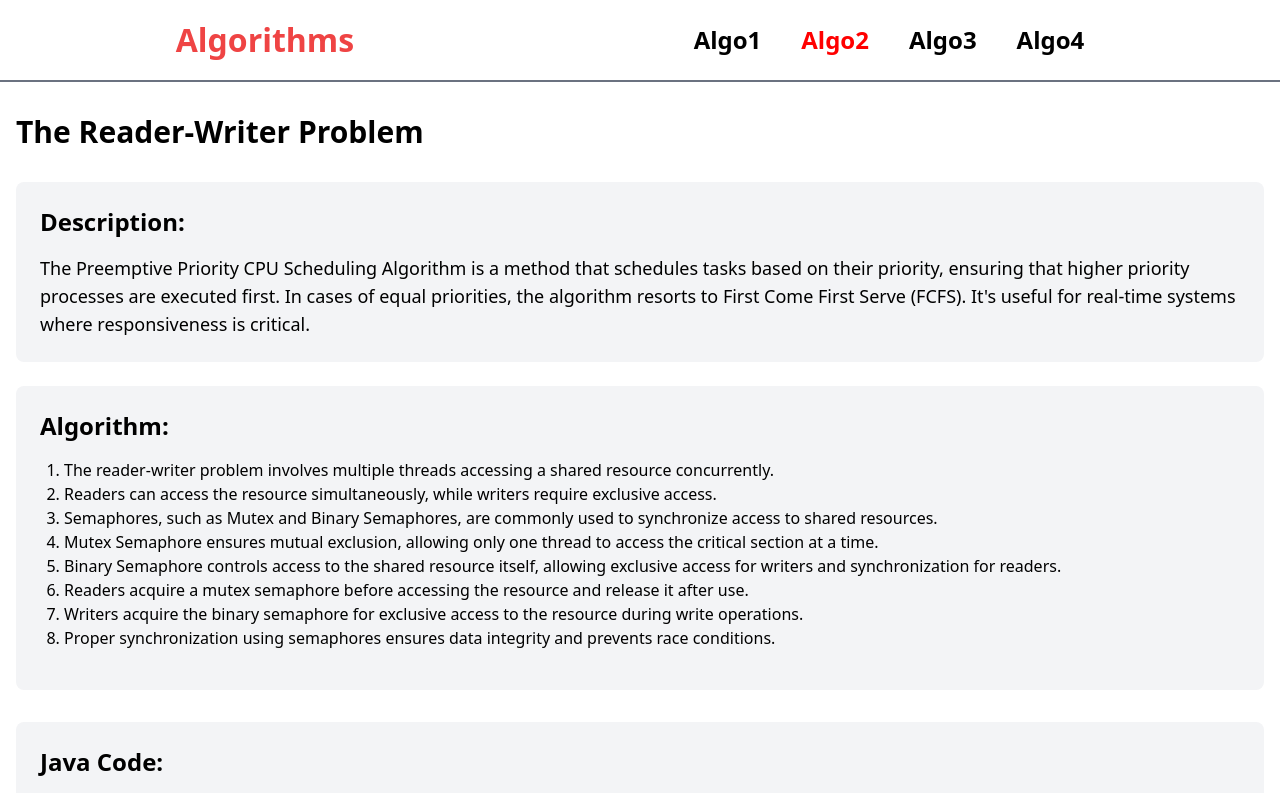
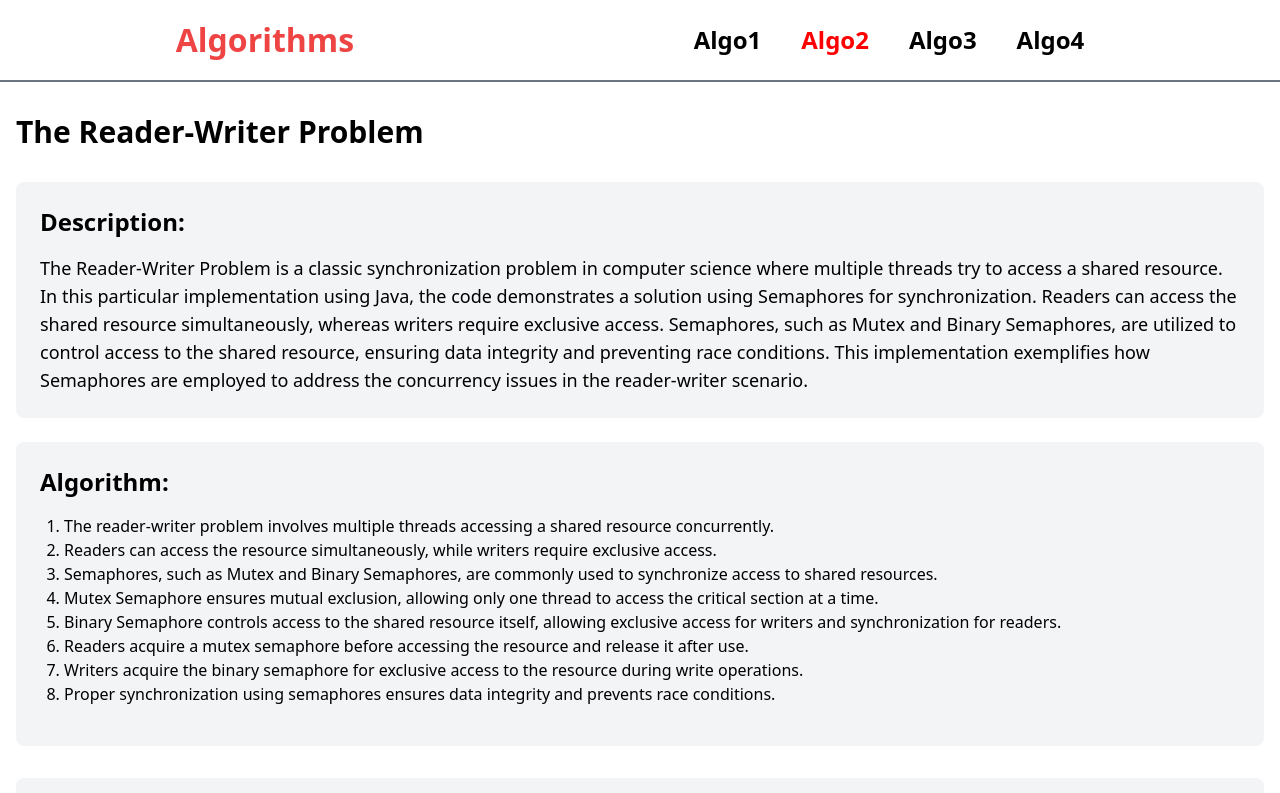
Before and after one commit to Pavan-2929/algorithms, a React (Vite) app: page /algo2 in a window 1280 px wide. Shown: the top 793 px of the page. Built offline with nearby package versions, Linux system fonts and the light colour scheme.

Commit message:
fix descruption

```diff
--- a/src/pages/Algo2.jsx
+++ b/src/pages/Algo2.jsx
@@ -81,11 +81,16 @@ class ReaderWritersProblem {
       <div className="bg-gray-100 rounded-lg p-6 transition-all duration-300 hover:bg-gray-200 mb-6">
         <h2 className="text-2xl font-semibold mb-4">Description:</h2>
         <p className="text-lg">
-          The Preemptive Priority CPU Scheduling Algorithm is a method that
-          schedules tasks based on their priority, ensuring that higher priority
-          processes are executed first. In cases of equal priorities, the
-          algorithm resorts to First Come First Serve (FCFS). It's useful for
-          real-time systems where responsiveness is critical.
+          The Reader-Writer Problem is a classic synchronization problem in
+          computer science where multiple threads try to access a shared
+          resource. In this particular implementation using Java, the code
+          demonstrates a solution using Semaphores for synchronization. Readers
+          can access the shared resource simultaneously, whereas writers require
+          exclusive access. Semaphores, such as Mutex and Binary Semaphores, are
+          utilized to control access to the shared resource, ensuring data
+          integrity and preventing race conditions. This implementation
+          exemplifies how Semaphores are employed to address the concurrency
+          issues in the reader-writer scenario.
         </p>
       </div>
 
--- a/src/pages/Algo4.jsx
+++ b/src/pages/Algo4.jsx
@@ -59,11 +59,10 @@ public class LRUPageReplacement {
       <div className="bg-gray-100 rounded-lg p-6 transition-all duration-300 hover:bg-gray-200 mb-6">
         <h2 className="text-2xl font-semibold mb-4">Description:</h2>
         <p className="text-lg">
-          The provided code implements the Least Recently Used (LRU) page
-          replacement algorithm in Java. LRU is a popular greedy algorithm used
-          in operating systems to minimize page faults in memory management. It
-          operates based on the principle of locality of reference, favoring
-          pages that have not been accessed for the longest time.
+          LRU is a popular greedy algorithm used in operating systems to
+          minimize page faults in memory management. It operates based on the
+          principle of locality of reference, favoring pages that have not been
+          accessed for the longest time.
         </p>
       </div>
 
```
